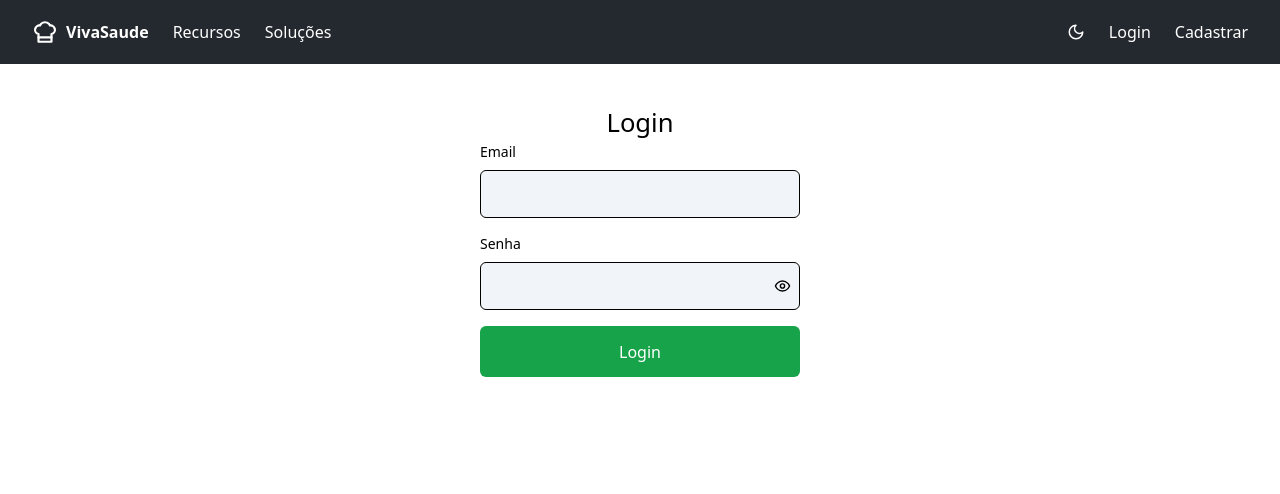
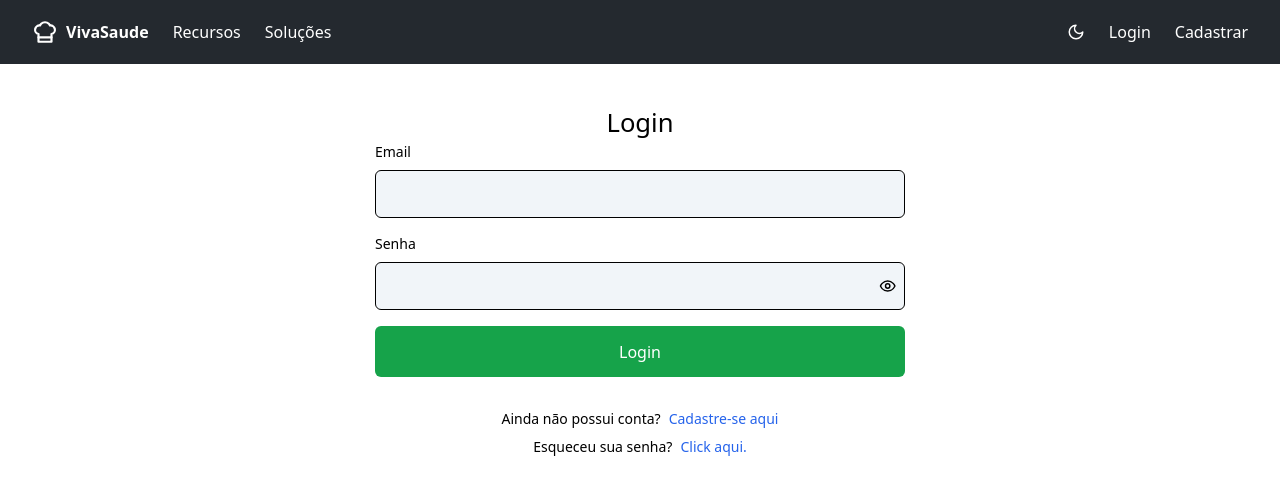
Before and after one commit to Thiago-duart/vivaSaude-front, a Next.js app: page /login in a window 1280 px wide. Shown: the top 494 px of the page. Built offline with nearby package versions, Linux system fonts and the light colour scheme.

Commit message:
refactor: add links

```diff
--- a/app/(auth)/login/page.tsx
+++ b/app/(auth)/login/page.tsx
@@ -2,7 +2,13 @@
 // @ts-expect-error
 import { useFormState } from "react-dom";
 import { actionLogin } from "./action";
-import { Button, Input, PasswordInput } from "@/app/interface";
+import {
+  Button,
+  FormAction,
+  Input,
+  MyLink,
+  PasswordInput,
+} from "@/app/interface";
 export default function Login() {
   const [state, formAction] = useFormState(actionLogin, 0);
 
@@ -10,15 +16,34 @@ export default function Login() {
     <>
       <div className="flex flex-col items-center  py-10 dark:bg-grayBackground h-screen">
         <h1 className="dark:text-white text-[1.6rem]">Login</h1>
-        <form action={formAction} className=" flex flex-col w-80 gap-2">
-          <Input label="Email" name="email" error={state?.fieldErrors} />
+        <FormAction actionfn={formAction}>
+          <Input
+            label="Email"
+            name="email"
+            error={state?.fieldErrors}
+            type="text"
+          />
           <PasswordInput
             label="Senha"
             name="password"
             error={state?.fieldErrors}
           />
           <Button>Login</Button>
-        </form>
+        </FormAction>
+        <div className="flex flex-col gap-2 justify-center mt-8 dark:text-white  text-sm font-normal items-center">
+          <div className="flex gap-2">
+            <p>Ainda não possui conta?</p>
+            <MyLink href="./singup">
+              <p className="text-blue-600">Cadastre-se aqui</p>
+            </MyLink>
+          </div>
+          <div className="flex gap-2">
+            <p>Esqueceu sua senha?</p>
+            <MyLink href="https://www.youtube.com/">
+              <p className="text-blue-600">Click aqui.</p>
+            </MyLink>
+          </div>
+        </div>
       </div>
     </>
   );
```
